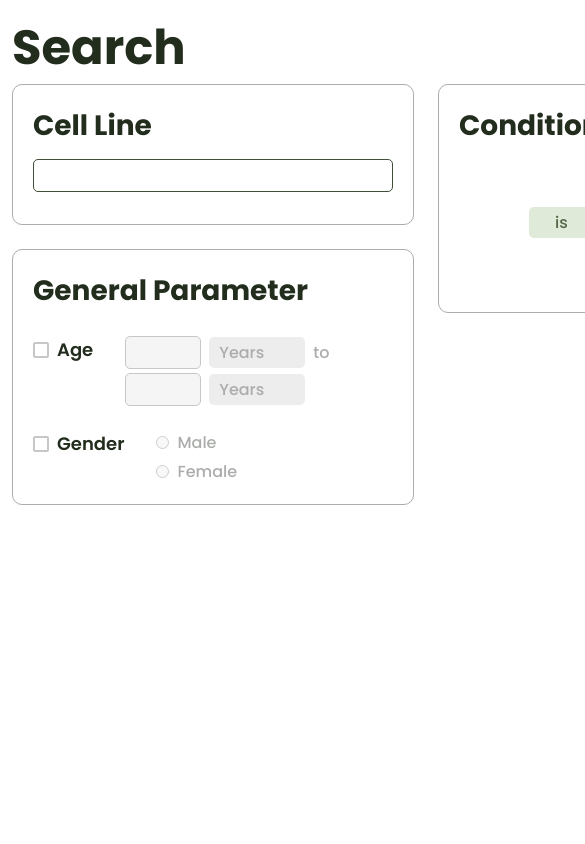
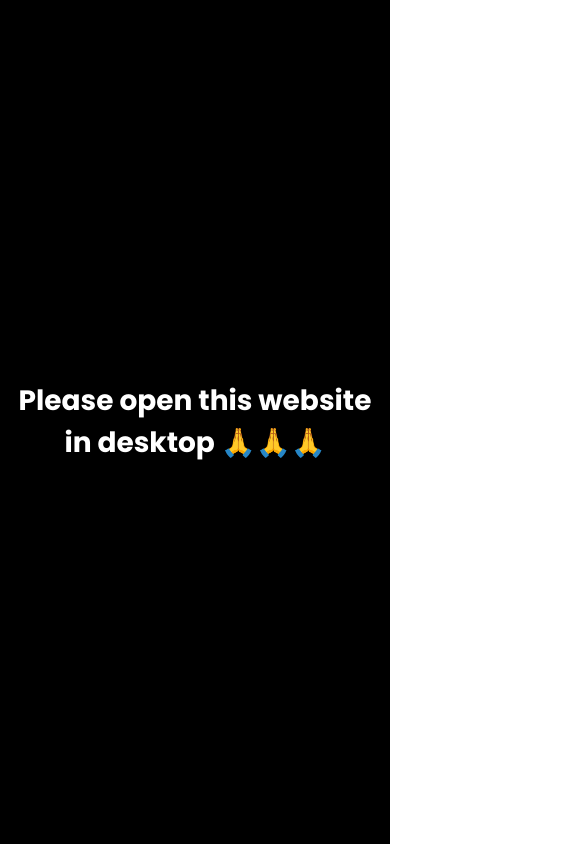
Before and after one commit to TranscriptomeDB-CU-Project/web-client, a Next.js app: page /search in a window 390 px wide. Shown: the top 844 px of the page, 585 px wide, since content can reach past the window. Built offline with nearby package versions, Linux system fonts and the light colour scheme; some icons are missing.

Commit message:
feat: hide website when in mobile view

```diff
--- a/src/app/layout.tsx
+++ b/src/app/layout.tsx
@@ -3,15 +3,17 @@
 import { ReactNode } from 'react'
 import { Toaster } from 'react-hot-toast'
 
+import Text from '@/components/Text'
 import StyledComponentsRegistry from '@/lib/registry'
 import { POPPINS } from '@/theme'
+
+import { DesktopContainer, MobileContainer } from './styled'
 
 export default function RootLayout({ children }: { children: ReactNode }) {
   return (
     <html>
       <body
         style={{
-          padding: '12px',
           margin: 0,
           height: '100dvh',
           display: 'flex',
@@ -28,7 +30,12 @@ export default function RootLayout({ children }: { children: ReactNode }) {
           }}
         />
         <StyledComponentsRegistry>
-          {children}
+          <DesktopContainer>{children}</DesktopContainer>
+          <MobileContainer>
+            <Text style={{ textAlign: 'center' }} variant="h2" color="white">
+              Please open this website in desktop 🙏🙏🙏
+            </Text>
+          </MobileContainer>
           <div id="dialog" />
         </StyledComponentsRegistry>
       </body>
--- /dev/null
+++ b/src/app/styled.ts
@@ -0,0 +1,27 @@
+import styled from 'styled-components'
+
+export const DesktopContainer = styled.div`
+  display: none;
+  @media screen and (min-width: 768px) {
+    display: inherit;
+    height: 100%;
+    padding: 12px;
+    display: flex;
+    flex-direction: column;
+    box-sizing: border-box;
+  }
+`
+
+export const MobileContainer = styled.div`
+  display: none;
+  @media screen and (max-width: 767px) {
+    display: inherit;
+    height: 100%;
+    padding: 12px;
+    display: flex;
+    justify-content: center;
+    align-items: center;
+    background-color: black;
+    box-sizing: border-box;
+  }
+`
```
